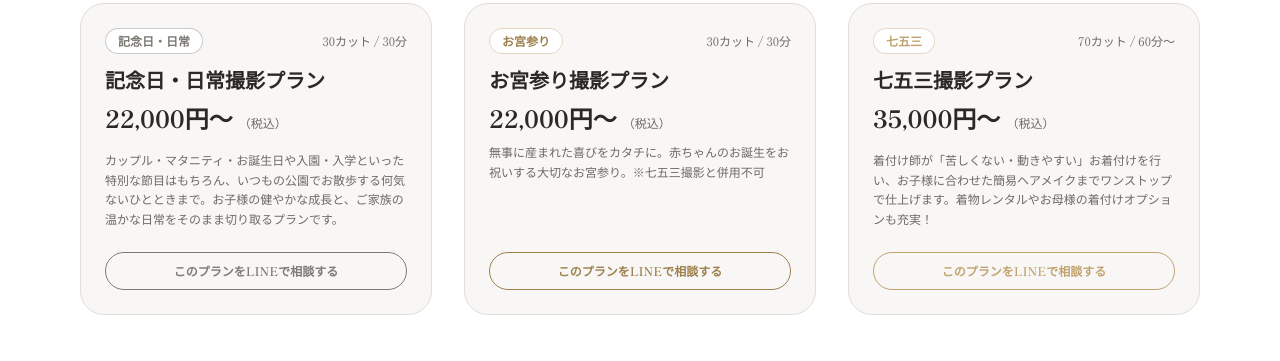
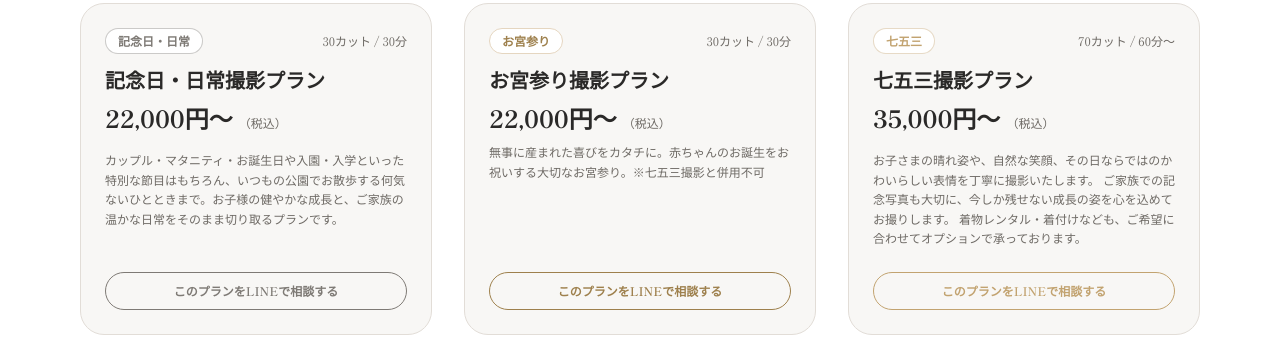
Before and after one commit to emuphotograph-max/noa.., a plain HTML site: page index.html in a window 1280 px wide. Shown: the part 1212-1573 px from the top of the page. Drawn offline with nearby package versions, Linux system fonts and the light colour scheme.

Commit message:
Update index.html

```diff
--- a/index.html
+++ b/index.html
@@ -431,7 +431,11 @@
                             35,000円～ <span class="text-xs text-muted-text font-normal">（税込）</span>
                         </div>
                         <p class="text-xs text-muted-text leading-relaxed">
-                            着付け師が「苦しくない・動きやすい」お着付けを行い、お子様に合わせた簡易ヘアメイクまでワンストップで仕上げます。着物レンタルやお母様の着付けオプションも充実！
+                            お子さまの晴れ姿や、自然な笑顔、その日ならではのかわいらしい表情を丁寧に撮影いたします。
+
+ご家族での記念写真も大切に、今しか残せない成長の姿を心を込めてお撮りします。
+
+着物レンタル・着付けなども、ご希望に合わせてオプションで承っております。
                         </p>
                     </div>
                     <div class="p-6 pt-0">
```
